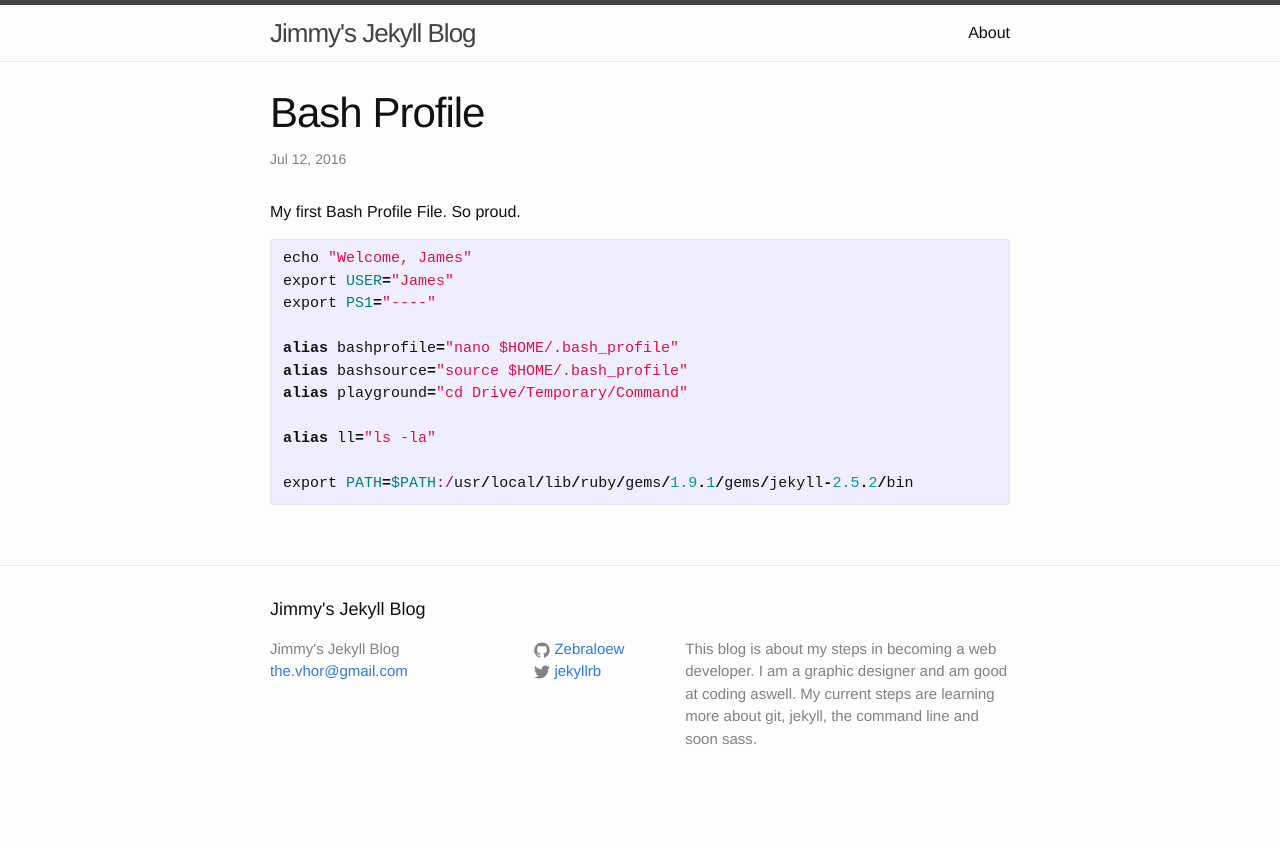
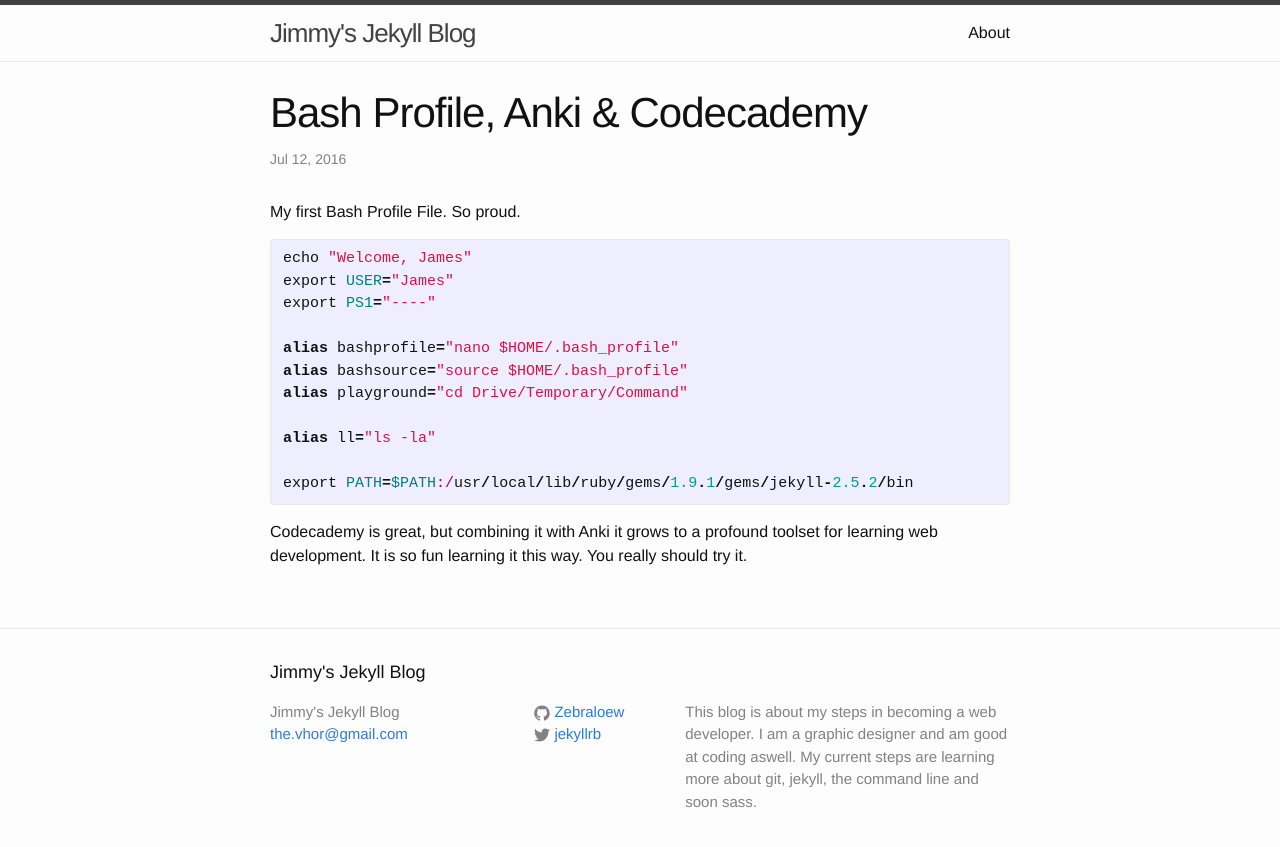
Before and after one commit to Zebraloew/Zebraloew.github.io, a Jekyll site: the page built from _posts/2016-07-12-Second-Post-Bash-Profile.markdown, in a window 1280 px wide. Shown: the top 847 px of the page. Built offline with Jekyll 4.4.1, drawn with Linux system fonts in a browser that asks for light colours.

Commit message:
Update 2016-07-12-Second-Post-Bash-Profile.markdown

```diff
--- a/_posts/2016-07-12-Second-Post-Bash-Profile.markdown
+++ b/_posts/2016-07-12-Second-Post-Bash-Profile.markdown
@@ -1,6 +1,6 @@
 ---
 layout: post
-title:  "Bash Profile"
+title:  "Bash Profile, Anki & Codecademy"
 date:   2016-07-12 22:32:17 +0200
 categories: jekyll update
 ---
@@ -21,3 +21,5 @@
 export PATH=$PATH:/usr/local/lib/ruby/gems/1.9.1/gems/jekyll-2.5.2/bin
 
 {% endhighlight %}
+
+Codecademy is great, but combining it with Anki it grows to a profound toolset for learning web development. It is so fun learning it this way. You really should try it.
```
